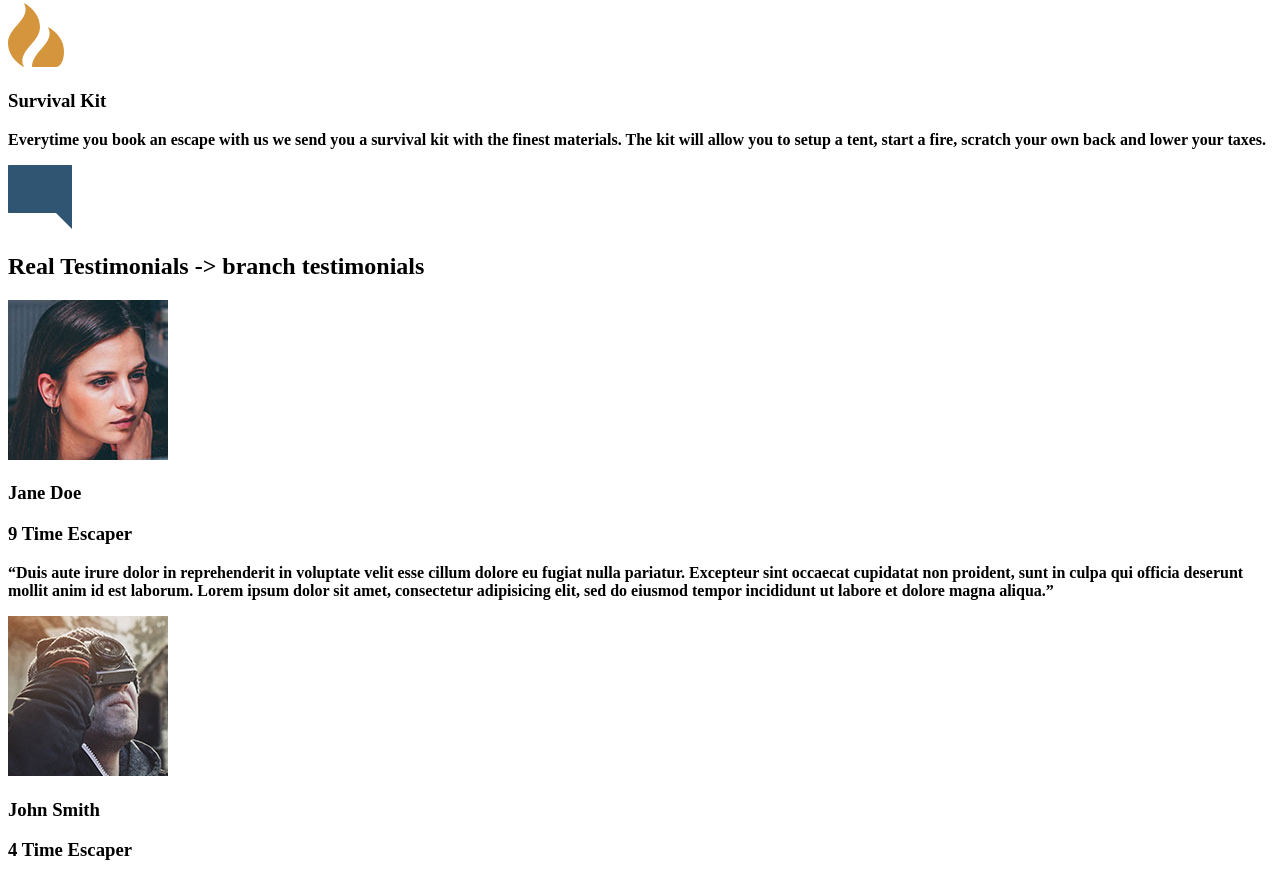
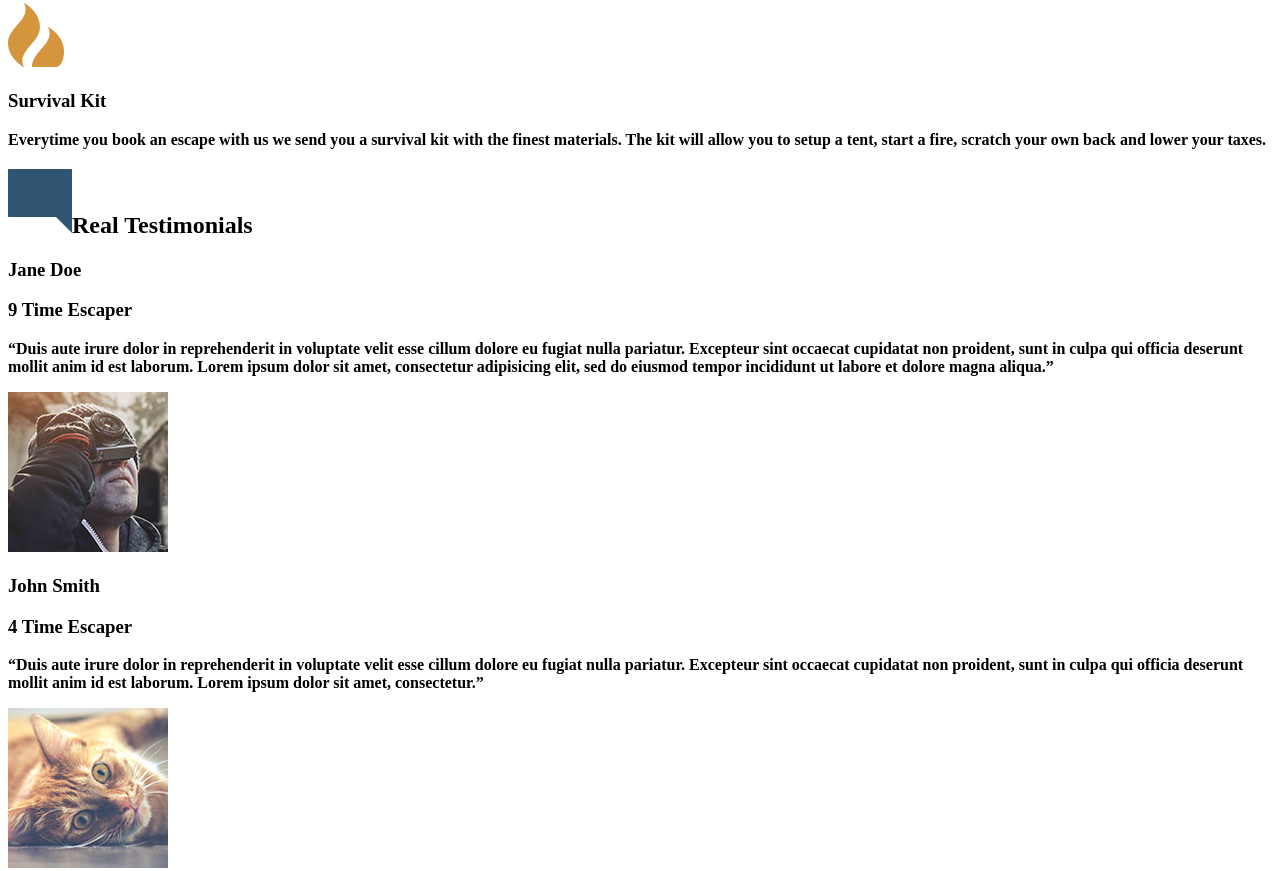
Before and after one commit to RC-83/travel-site, a website: page app/index.html in a window 1280 px wide. Shown: the part 2848-3719 px from the top of the page. Drawn offline with Linux system fonts and the light colour scheme.

Commit message:
lesson-11-1-min5:28

```diff
--- a/app/assets/styles/modules/_page-section.css
+++ b/app/assets/styles/modules/_page-section.css
@@ -12,5 +12,13 @@
     }
 
 
+    &--testimonials{
+        /* background: url('/assets/images/testimonials-bg.jpg') top center no-repeat; */
+
+        background:url('../../assets/images/testimonials-bg.jpg') top center no-repeat;
+        background-size: cover;
+
+    }
+
 
 }
--- a/app/index.html
+++ b/app/index.html
@@ -129,11 +129,13 @@
 
 <!---------------------------- OUR TESTIMONIALS SECTION BEGINS ----------------------->
 
-  <div id="testimonials">
-    <img src="assets/images/icons/comment.svg">
-    <h2>Real Testimonials -> branch testimonials</h2>
+  <div id="testimonials" class="page-section page-section--testimonials">
+    <div class="wrapper">
 
-    <img src="assets/images/testimonial-jane.jpg">
+
+      <h2 class="section-title"><img src="assets/images/icons/comment.svg">Real <strong>Testimonials</strong></h2>
+
+
       <h3>Jane Doe</h3>
       <h3>9 Time Escaper</h3>
       <p>&ldquo;Duis aute irure dolor in reprehenderit in voluptate velit esse cillum dolore eu fugiat nulla pariatur. Excepteur sint occaecat cupidatat non proident, sunt in culpa qui officia deserunt mollit anim id est laborum. Lorem ipsum dolor sit amet, consectetur adipisicing elit, sed do eiusmod tempor incididunt ut labore et dolore magna aliqua.&rdquo;</p>
@@ -148,6 +150,9 @@
       <h3>6 Time Escaper</h3>
       <p>&ldquo;Duis aute irure dolor in reprehenderit in voluptate velit esse cillum dolore eu fugiat nulla pariatur. Excepteur sint occaecat cupidatat non proident, sunt in culpa qui officia deserunt mollit anim id est laborum. Lorem ipsum dolor sit amet, consectetur adipisicing elit, sed do eiusmod tempor incididunt ut.&rdquo;</p>
     </div>
+
+    </div>
+
 
   <footer>
     <p>Copyright &copy; 2019 Clear View Escapes. All rights reserved. <a href="#" class="btn btn--orange">Get in Touch</a></p>
```
Lines whose indentation alone changed are shown as unchanged.
